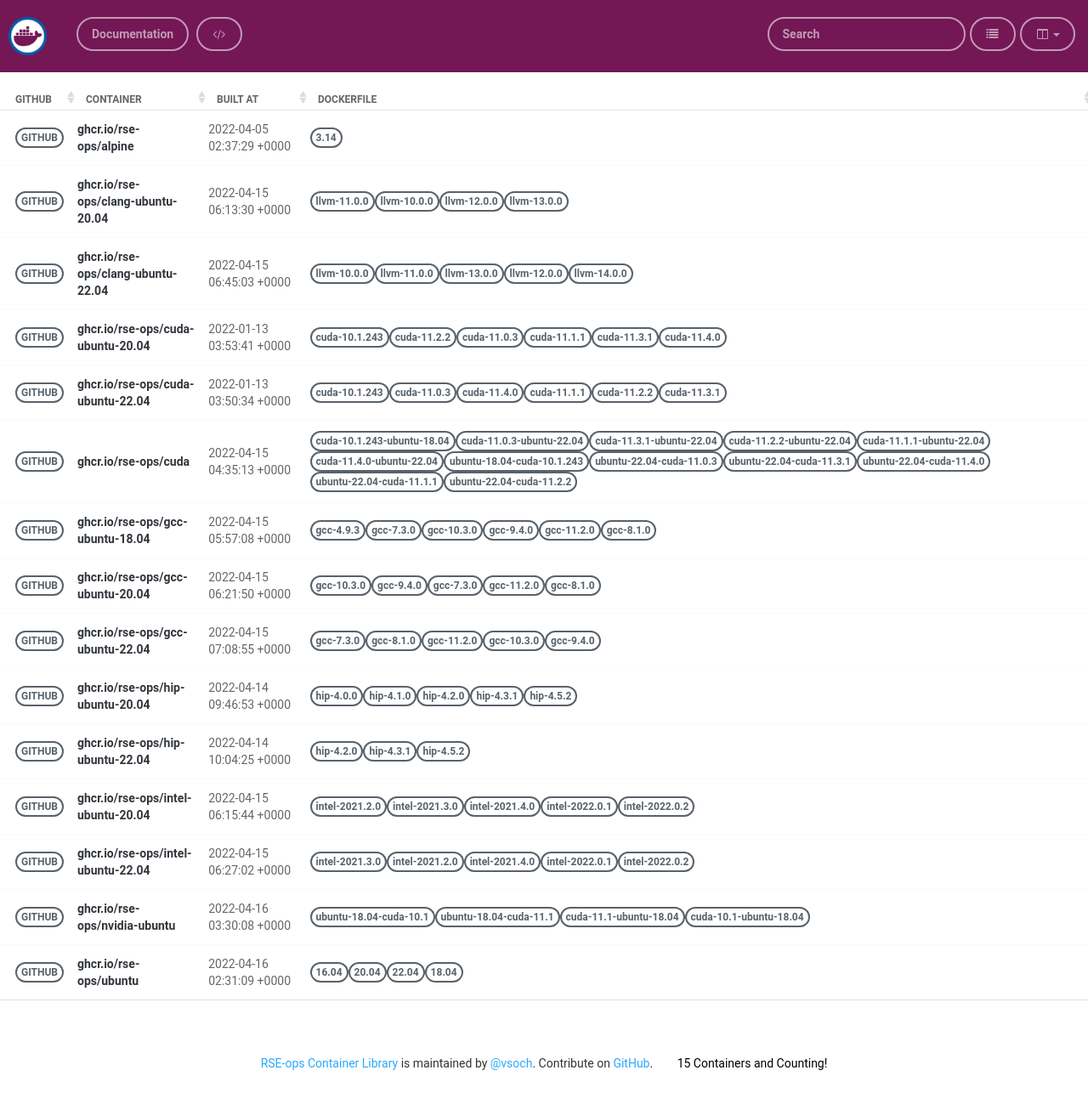
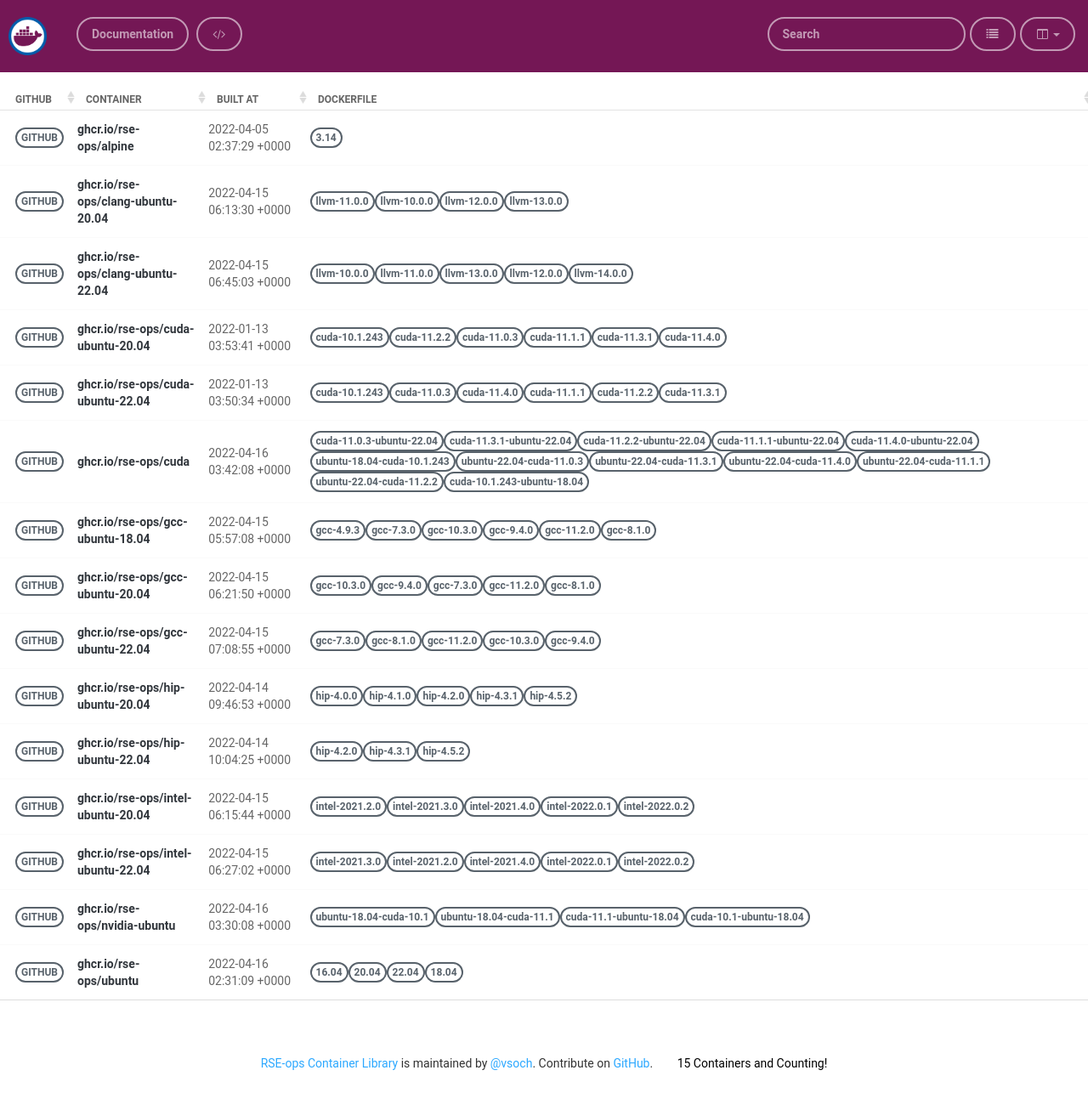
Before and after one commit to rse-ops/docker-images, a Jekyll site: the page built from pages/index.md, in a window 1280 px wide. Shown: the whole page at 85% size. Built offline with Jekyll 4.4.1, drawn with Linux system fonts in a browser that asks for light colours; nearby versions of some CDN libraries.

Commit message:
Automated push to update library 2022-04-16

```diff
--- a/_library/ghcr.io-rse-ops-cuda.md
+++ b/_library/ghcr.io-rse-ops-cuda.md
@@ -1,14 +1,11 @@
 ---
 layout: container
 name: ghcr.io/rse-ops/cuda
-updated_at: 2022-04-15 04:35:13.529661
+updated_at: 2022-04-16 03:42:08.232209
 
 
 container_url: https://github.com/orgs/rse-ops/packages/container/package/cuda
 versions:
- - tag: cuda-10.1.243-ubuntu-18.04
-   dockerfile: https://github.com/rse-ops/docker-images/blob/main/ubuntu/cuda/Dockerfile
-   manifest: https://crane.ggcr.dev/manifest/ghcr.io/rse-ops/cuda:cuda-10.1.243-ubuntu-18.04
  - tag: cuda-11.0.3-ubuntu-22.04
    dockerfile: https://github.com/rse-ops/docker-images/blob/main/ubuntu/cuda/Dockerfile
    manifest: https://crane.ggcr.dev/manifest/ghcr.io/rse-ops/cuda:cuda-11.0.3-ubuntu-22.04
```
Also changed, not shown: other parts of _library/ghcr.io-rse-ops-cuda.md (+3 -0 lines).
